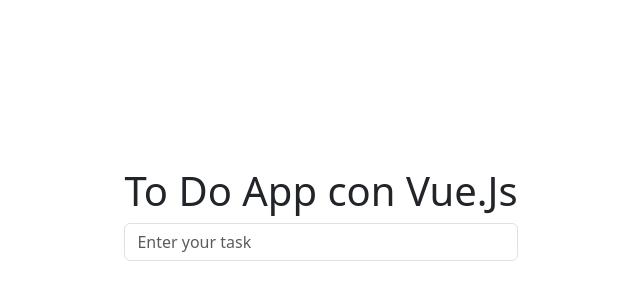
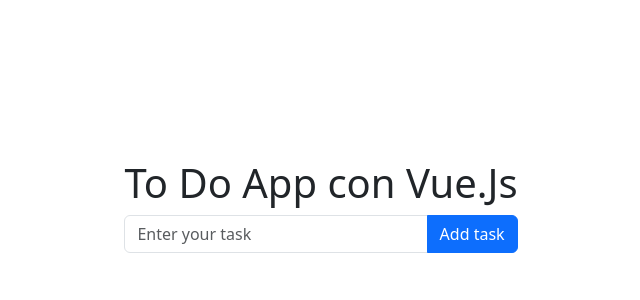
Before and after one commit to LorenzoFormatemp/Vue_practice, a Vue app in the folder my-todo-app/: page / in a window 1280 px wide. Shown: the part 186-486 px from the top of the page, without its empty margins (319-959 px from the left). Built offline with nearby package versions, Linux system fonts and the light colour scheme.

Commit message:
add AddTask form

```diff
--- a/my-todo-app/src/components/AddTask.vue
+++ b/my-todo-app/src/components/AddTask.vue
@@ -1,9 +1,9 @@
 <template>
     <!-- html -->
-    <form action="">
-        <input type="text" class="form-control" placeholder="Enter your task" required>
+    <form @submit.prevent="submitTask" action="" class="input-group mb-3">
+        <input v-model="task" type="text" class="form-control" placeholder="Enter your task" required>
+        <button type="submit" class="btn btn-primary">Add task</button>
     </form>
-
 
 </template>
 
@@ -13,10 +13,15 @@
     data() {
         return {
             // variabili
+            task: ''
         }
     },
     methods: {
         // funzioni
+        submitTask(){
+            // aggiungere il task inserito alla lista dei task
+            console.log(this.task);
+        }
     }
 }
 
```
